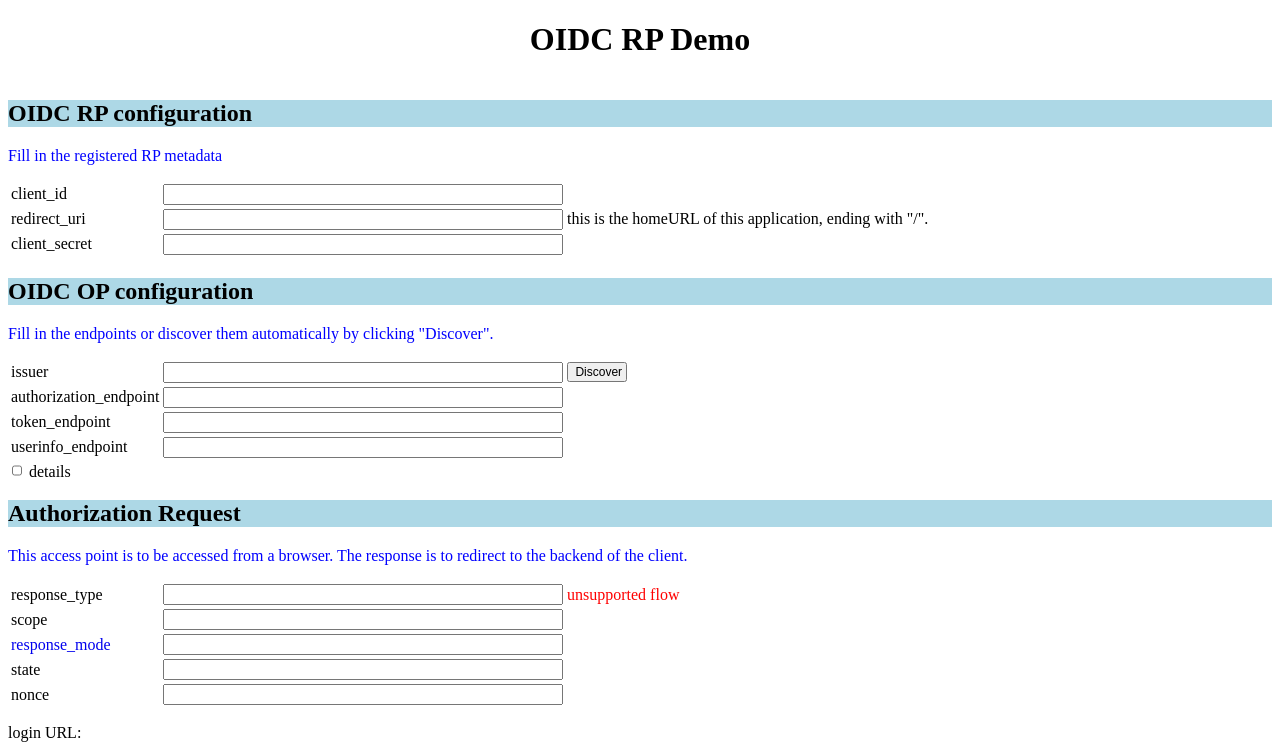
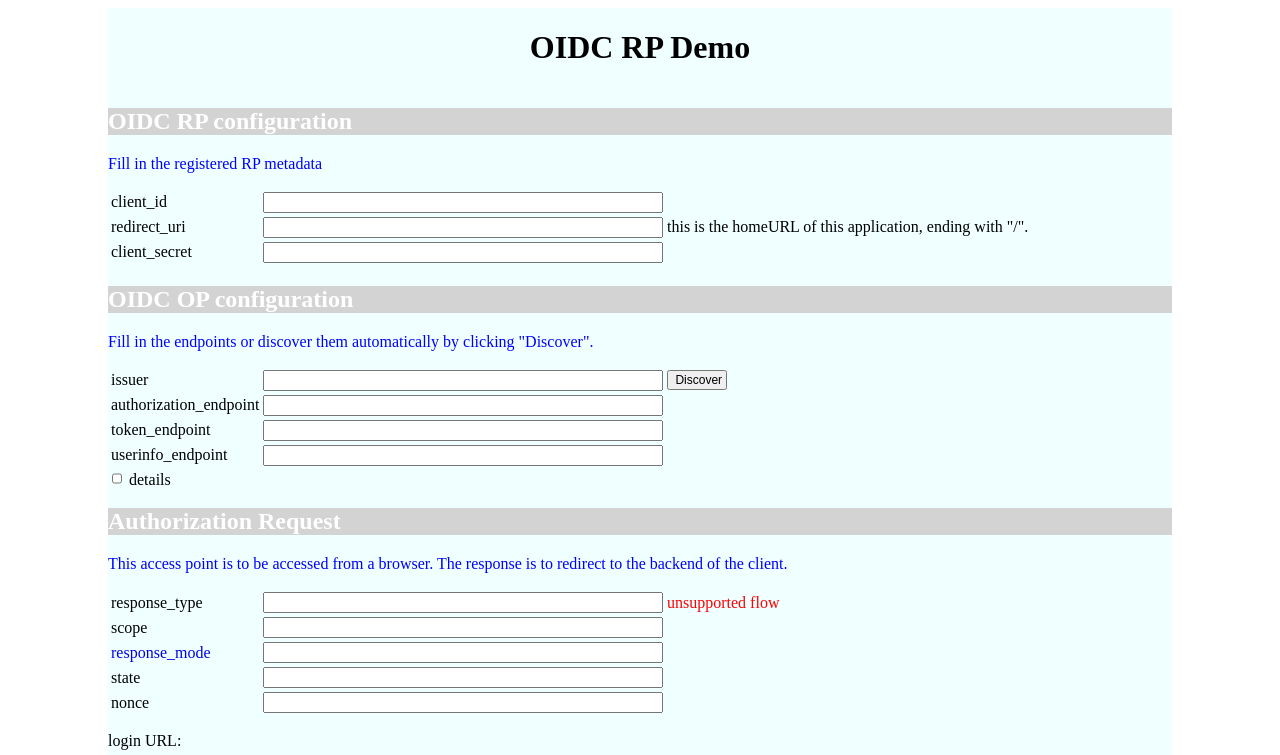
Before and after one commit to smstong/odic-rp-demo, a plain HTML site: page ui/index.html in a window 1280 px wide. Shown: the top 755 px of the page. Drawn offline with Linux system fonts and the light colour scheme; no server answers.

Commit message:
Update css.

```diff
--- a/ui/index.html
+++ b/ui/index.html
@@ -10,6 +10,7 @@
 </head>
 
 <body>
+    <div class="container">
         <header>
             <h1>OIDC RP Demo</h1>
         </header>
@@ -56,7 +57,7 @@
                     </tr>
                 </table>
                 <div>
-                <input type="checkbox" id="ckShowOP" style="width:10px;"/>
+                    <input type="checkbox" id="ckShowOP" style="width:10px;" />
                     <label for="ckShowOP">details</label>
                     <textarea readonly id="areaDiscover"></textarea>
                 </div>
@@ -120,8 +121,9 @@
             </div>
         </main>
         <footer>
-        <p>footer</p>
+            <p>LinuxExam.net@2023</p>
         </footer>
+    </div>
 </body>
 
 </html>
--- a/ui/main.css
+++ b/ui/main.css
@@ -1,7 +1,21 @@
 * {
     box-sizing: border-box;
 }
+.container{
+    margin: 0 100px;
+    display: grid;
+    grid-template-areas:
+        "header"
+        "main"
+        "footer"
+    ;
+    background-color: azure;
+}
+header{
+    grid-area: header;
+}
 main {
+    grid-area: main;
     display: flex;
     flex-direction: column;
 }
@@ -33,7 +47,8 @@ h1{
     text-align: center;
 }
 h2{
-    background-color: lightblue;
+    color: white;
+    background-color:lightgray;
 }
 
 .note{
@@ -41,6 +56,7 @@ h2{
 }
 
 footer{
+    grid-area: footer;
     text-align: center;
 }
 
```
Lines whose indentation alone changed are shown as unchanged.
